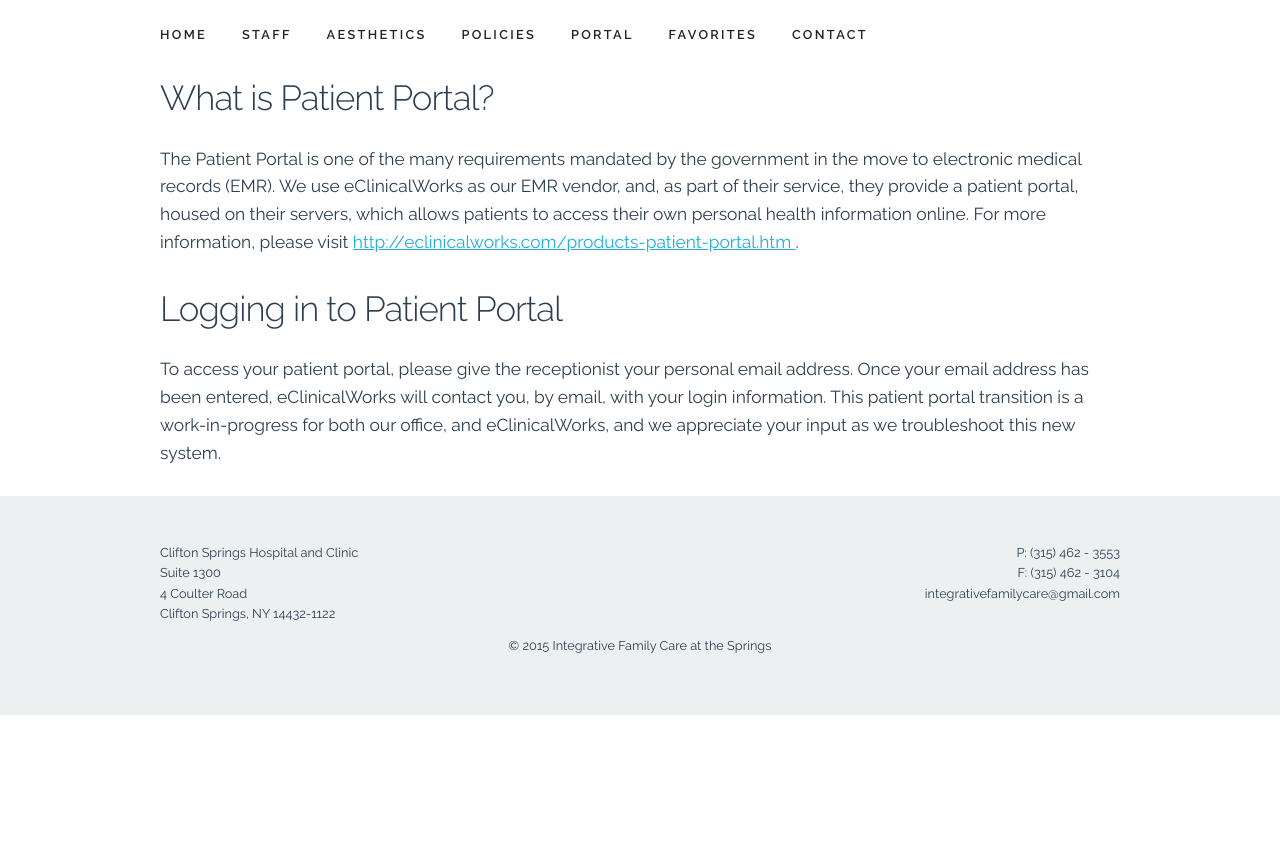
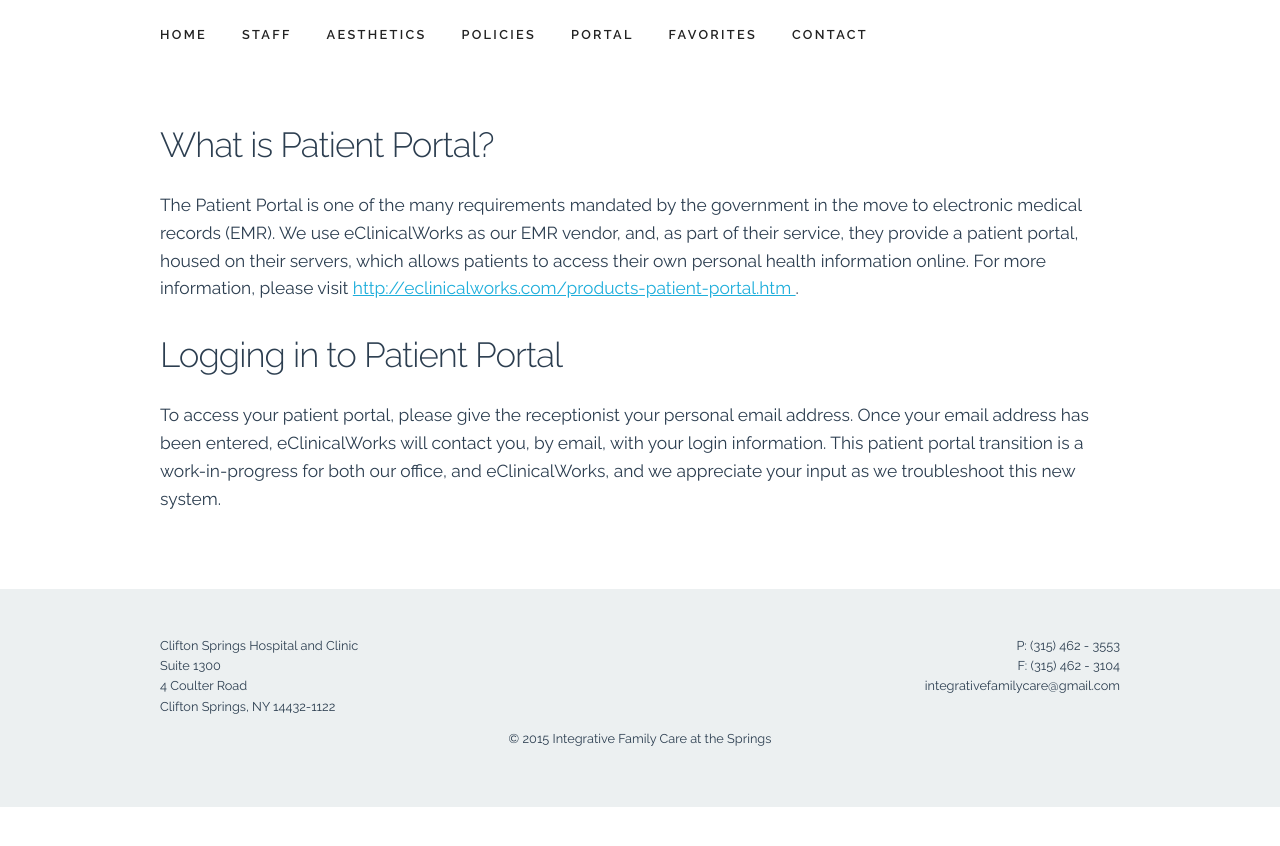
Before and after one commit to ifcats/ifcats.github.io, a Jekyll site: the page built from portal.html, in a window 1280 px wide. Shown: the top 846 px of the page. Built offline with Jekyll 4.4.1, drawn with Linux system fonts in a browser that asks for light colours.

Commit message:
Padding on main content containers

```diff
--- a/css/main.scss
+++ b/css/main.scss
@@ -154,3 +154,8 @@ body {
 @media only screen and (max-width: $phone-max-width) {
   .footer-contact { text-align: left; }
 }
+
+/* Content
+ **********************************************************/
+
+.main-content { padding: 4rem 0; }
--- a/favorites.html
+++ b/favorites.html
@@ -4,7 +4,7 @@ title: Favorites
 permalink: /favorites/
 ---
 
-<div class="container">
+<div class="container main-content">
   <h4>Favorite Links</h4>
   <ul class="favorites_l0">
     <li>Useful Websites</li>
--- a/policies.html
+++ b/policies.html
@@ -4,7 +4,7 @@ title: Policies
 permalink: /policies/
 ---
 
-<div class="container">
+<div class="container main-content">
   <h4>Visit Policy</h4>
   <p>
     Each time you come to the office, you must bring with you your current
--- a/portal.html
+++ b/portal.html
@@ -4,7 +4,7 @@ title: Portal
 permalink: /portal/
 ---
 
-<div class="container">
+<div class="container main-content">
   <h4>What is Patient Portal?</h4>
   <p>
     The Patient Portal is one of the many requirements mandated by the
```
